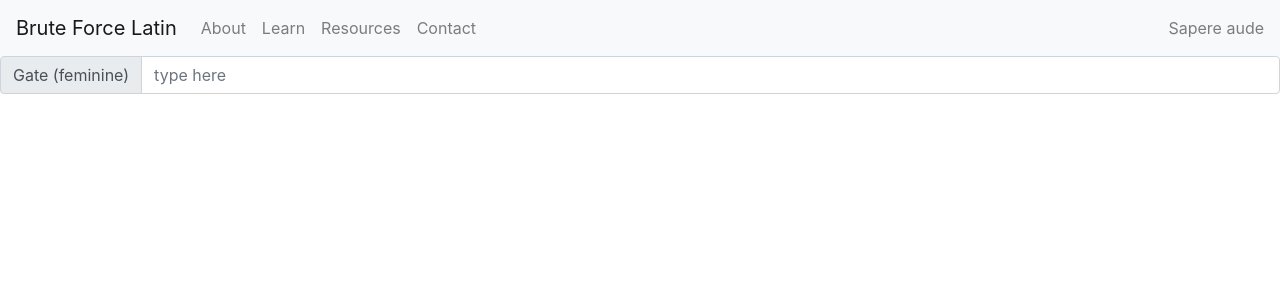
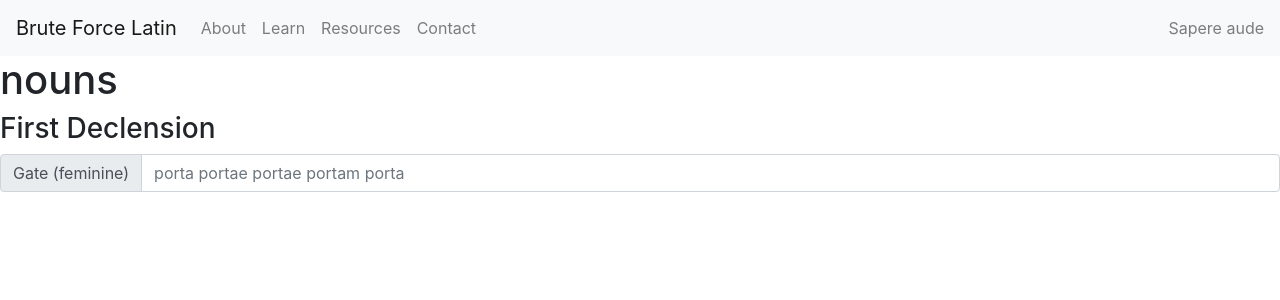
Before and after one commit to Brute-Force-Programmers/brute-force-latin, a React (Create React App) app: page /learn in a window 1280 px wide. Shown: the top 300 px of the page. Built offline with nearby package versions, Linux system fonts and the light colour scheme.

Commit message:
update user quiz input

```diff
--- a/src/components/UserQuizInput.js
+++ b/src/components/UserQuizInput.js
@@ -2,13 +2,16 @@ import React from "react";
 import { InputGroup, InputGroupAddon, InputGroupText, Input } from "reactstrap";
 
 const UserQuizInput = (props) => {
+  console.log(props);
   return (
     <div>
+      <h1>{props.type}</h1>
+      <h3>{props.declension}</h3>
       <InputGroup>
         <InputGroupAddon addonType="prepend">
-          <InputGroupText>Gate (feminine)</InputGroupText>
+          <InputGroupText>{props.word}</InputGroupText>
         </InputGroupAddon>
-        <Input placeholder="type here" />
+        <Input placeholder={props.answer} />
       </InputGroup>
     </div>
   );
```
